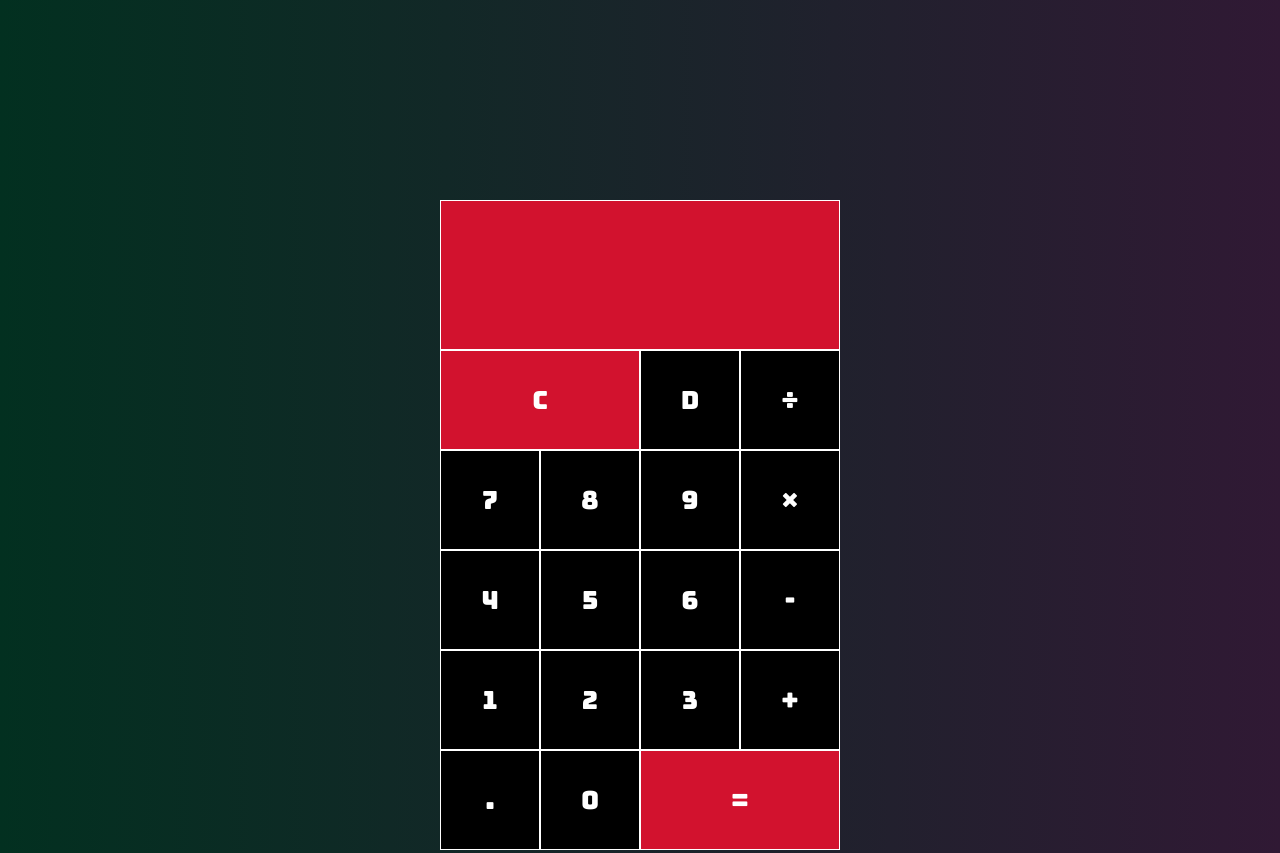
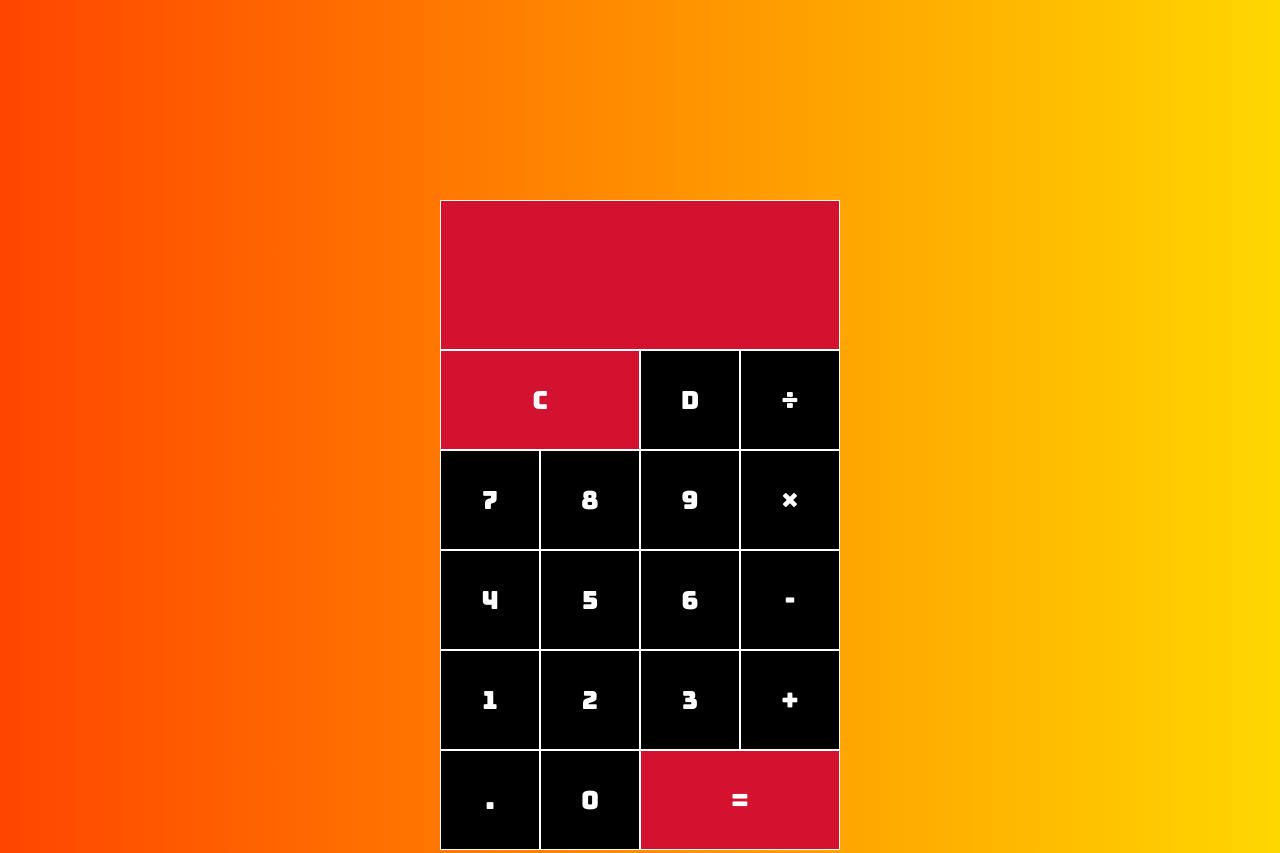
Before and after one commit to MilosM00/calculator, a plain HTML site: page index.html in a window 1280 px wide. Shown: the top 853 px of the page. Drawn offline with Linux system fonts and the light colour scheme.

Commit message:
css updated

```diff
--- a/style.css
+++ b/style.css
@@ -5,7 +5,7 @@
 }
 
 body{
-    background: linear-gradient(to right, #023020, #301934)
+    background: linear-gradient(to right, #FF4500, #FFD700)
 }
 
 .up{
```
